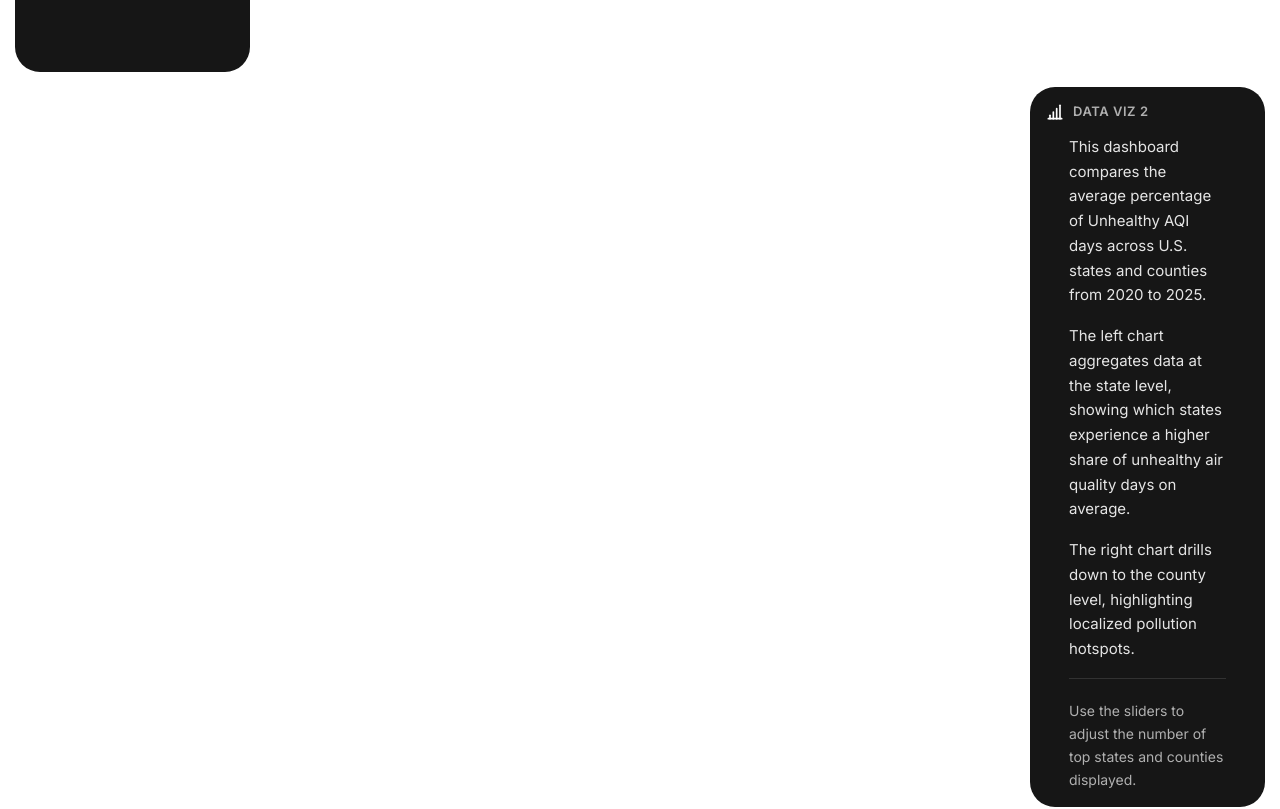
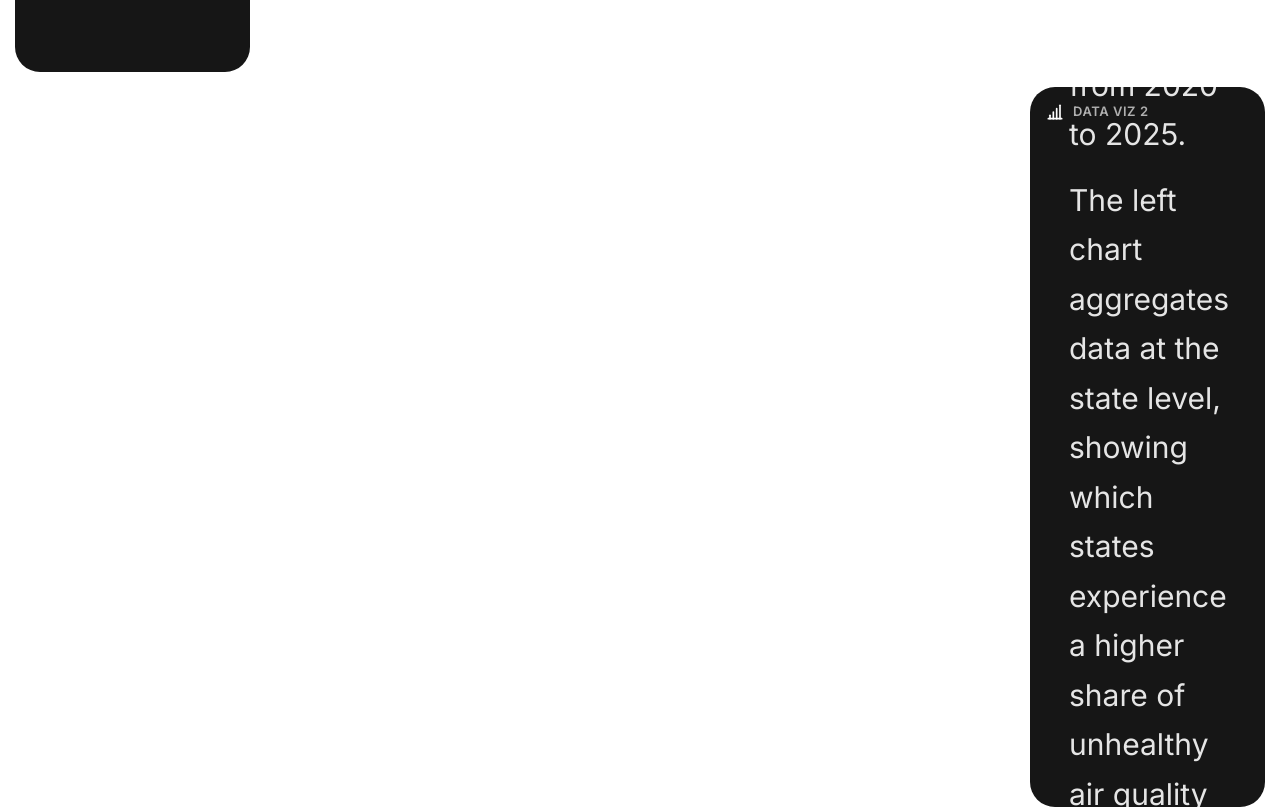
Before and after one commit to cannkayy/datathon-2026, a React (Vite) app: page /#/ in a window 1280 px wide. Shown: the part 940-1749 px from the top of the page. Built offline with nearby package versions, Linux system fonts and the light colour scheme.

Commit message:
Dashboard2 caption body text: 30px
Co-authored-by: Cursor <cursoragent@cursor.com>

```diff
--- a/src/components/Dashboard2Caption.module.css
+++ b/src/components/Dashboard2Caption.module.css
@@ -1,7 +1,7 @@
 .caption {
   padding: 1.75rem 1.5rem;
   color: #e5e5e5;
-  font-size: 0.9375rem;
+  font-size: 30px;
   line-height: 1.65;
   font-weight: 400;
   height: 100%;
```
